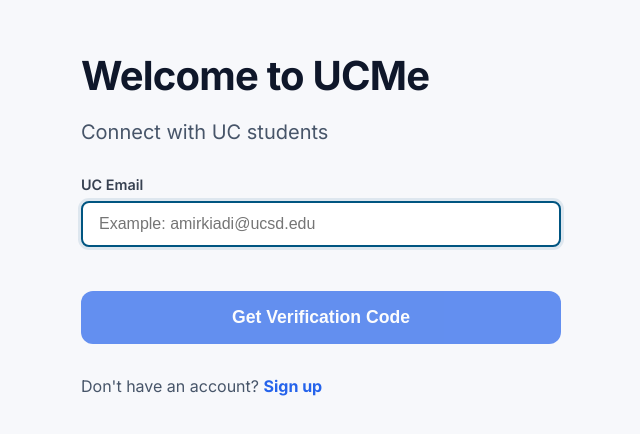
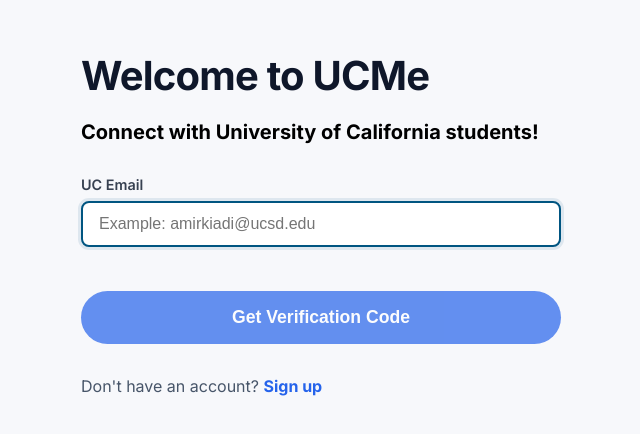
Before and after one commit to amirr-k/UCMe, a React (Create React App) app in the folder frontend/: page /login in a window 1280 px wide. Shown: the part 182-616 px from the top of the page, without its empty margins (319-959 px from the left). Built offline with nearby package versions, Linux system fonts and the light colour scheme; no server answers; a web font is replaced by a local one.

Commit message:
Finished modifying login and registration pages

```diff
--- a/frontend/src/components/auth/Login.css
+++ b/frontend/src/components/auth/Login.css
@@ -7,7 +7,7 @@
   min-height: 100vh;
   display: flex;
   align-items: center;
-  justify-content: center; /* <-- centers horizontally */
+  justify-content: center;
   font-family: var(--font-body);
   background: #f7f8fb;
   padding: 2rem;
@@ -26,7 +26,7 @@
 .login-card h1 {
   font-family: var(--font-heading);
   font-size: 2.5rem;
-  font-weight: 800; /* pick one weight (I used 800 for stronger headline) */
+  font-weight: 1000; /* pick one weight (I used 800 for stronger headline) */
   letter-spacing: -0.02em;
   color: #0f172a;
   margin-bottom: 0.5rem;
@@ -34,7 +34,8 @@
 
 .subtitle {
   font-size: 1.25rem;
-  color: #475569;
+  font-weight: 1000;
+  color: #000000;
   margin-bottom: 2rem;
 }
 
@@ -69,7 +70,7 @@
   background: #2563eb;
   color: #fff;
   border: none;
-  border-radius: 12px;
+  border-radius: 100px;
   cursor: pointer;
   transition: background .2s, transform .1s;
 }
--- a/frontend/src/components/auth/Login.js
+++ b/frontend/src/components/auth/Login.js
@@ -105,7 +105,7 @@ const Login = () => {
     <div className="login-container">
       <div className="login-card">
         <h1>Welcome to UCMe</h1>
-        <p className="subtitle">Connect with UC students</p>
+        <p className="subtitle">Connect with University of California students!</p>
 
         {error && (
           <div className="error-message" role="alert" aria-live="polite">
--- a/frontend/src/components/auth/Register.js
+++ b/frontend/src/components/auth/Register.js
@@ -198,7 +198,7 @@ const Register = () => {
     <div className="login-container">
       <div className="login-card">
         <h1>Join UCMe</h1>
-        <p className="subtitle">Create your account to start matching</p>
+        <p className="subtitle">Create an account to start matching!</p>
 
         {error && <div className="error-message">{error}</div>}
 
```
